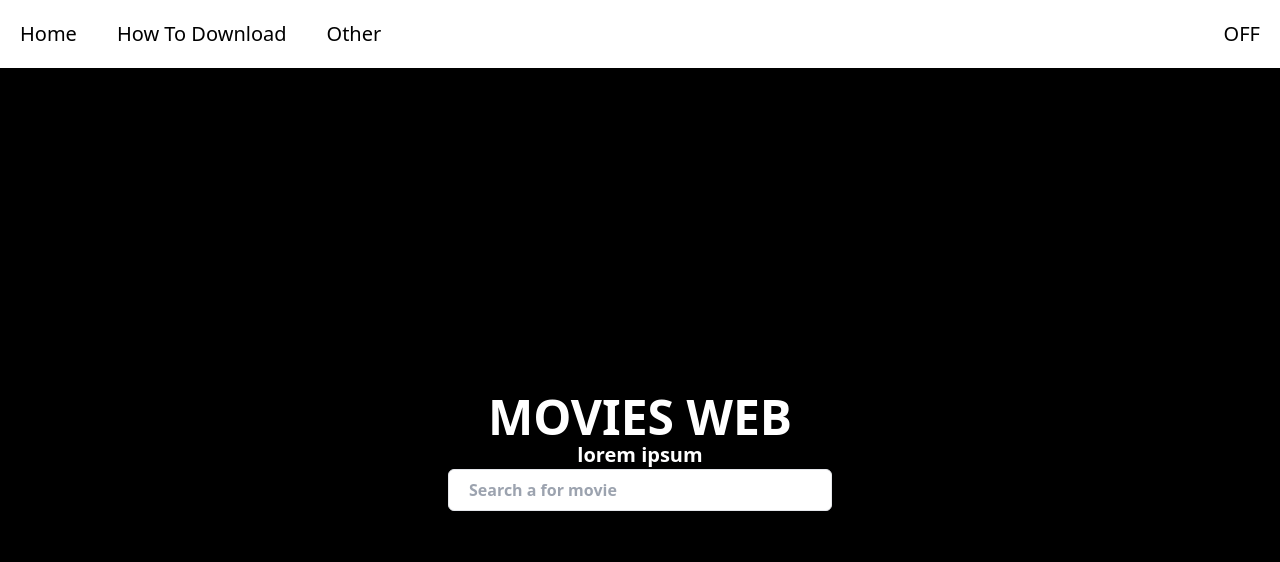
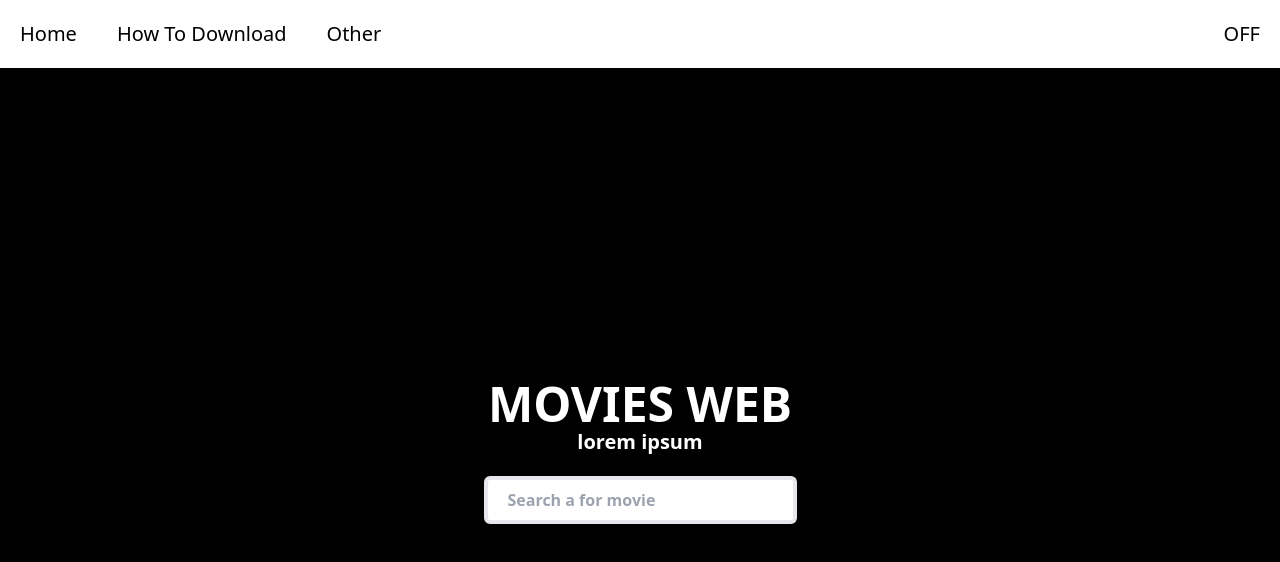
Before and after one commit to Igprad01/React-Js-Learn, a React (Vite) app: page / in a window 1280 px wide. Shown: the top 562 px of the page. Built offline with nearby package versions, Linux system fonts and the light colour scheme.

Commit message:
custom styling

```diff
--- a/src/components/ELements/Pencarian/Pencarian.jsx
+++ b/src/components/ELements/Pencarian/Pencarian.jsx
@@ -2,7 +2,7 @@ import React from "react";
 
 const Search = (props) => {
     return (
-        <input type="search" name="#" id="#" placeholder="Search a for movie" className={`block w-96 text-black border outline-0 ml-50 rounded-md pl-5 ${props.padding}`} />
+        <input type="search" name="#" id="#" placeholder="Search a for movie" className={`block w-full text-black border-4 ml-50 rounded-md pl-5 mt-5 ${props.padding} hover: outline-8`} />
     )
 
 }
```
